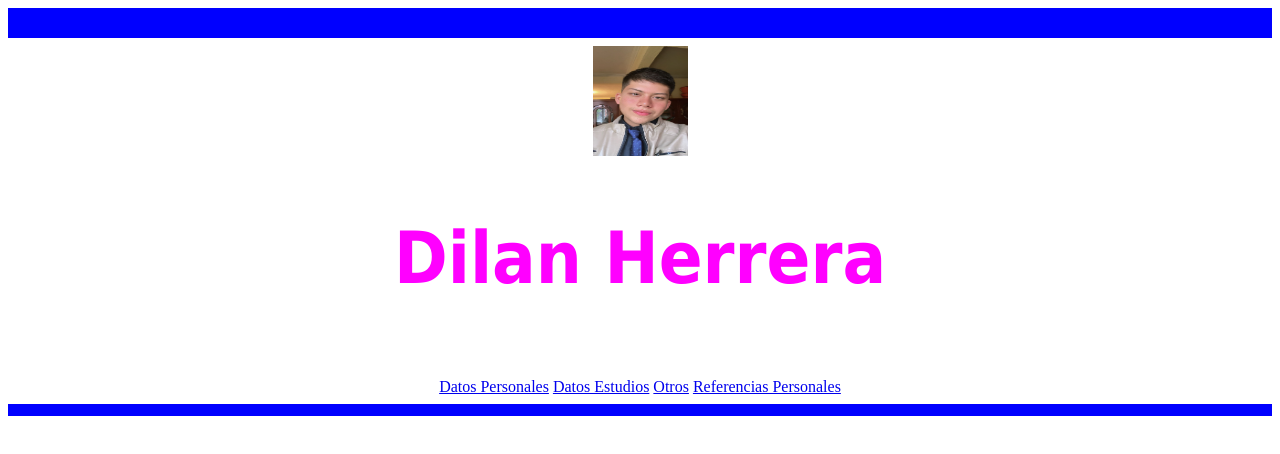
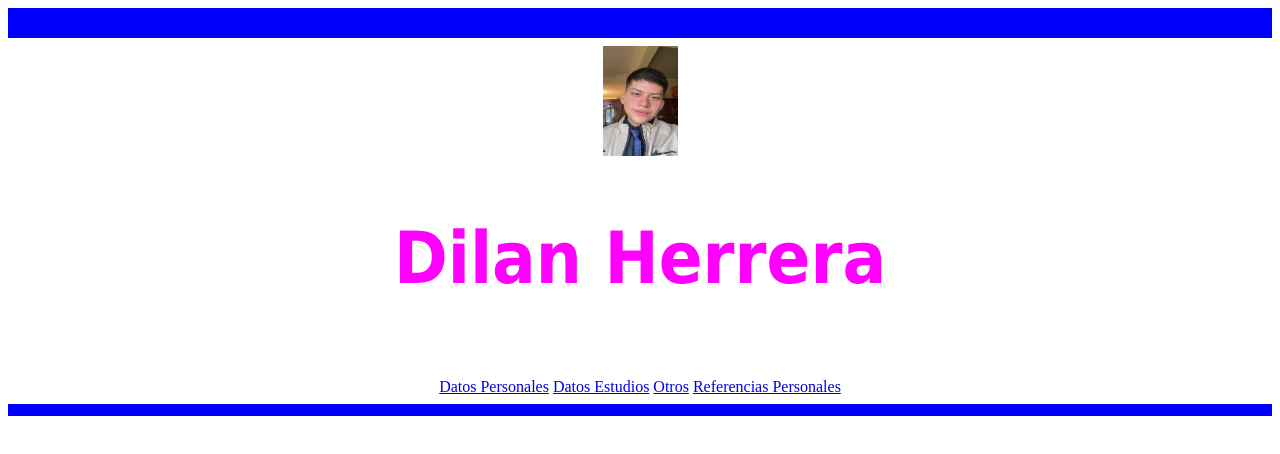
Before and after one commit to dilanheerrera/examen-hojas-de-vida, a plain HTML site: page index.html in a window 1280 px wide. Drawn offline with Linux system fonts and the light colour scheme.

Commit message:
Update index.html

```diff
--- a/index.html
+++ b/index.html
@@ -13,7 +13,7 @@
 <body>
     <center>
         <hr size="30" noshade color="blue">
-        <img src="Foto.jpg" alt="El koala" height="110" width="95"><br>
+        <img src="Foto.jpg" alt="El koala" height="110" width="75"><br>
         <font size="34" face="tahoma" color="magenta">
             <h2>Dilan Herrera</h2>
         </font>
```
